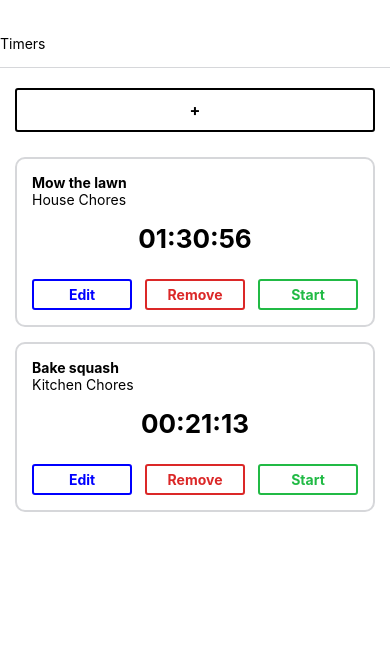
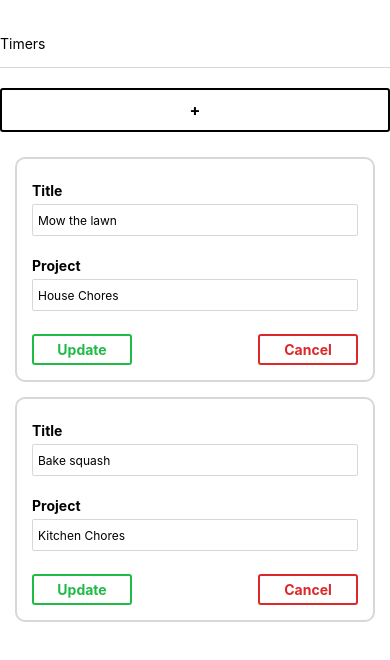
Before and after one commit to harlemtraveler/React-Native-Time-Tracker, a React Native app: screen / in a window 390 px wide. Shown: the top 660 px of the page. Built offline with nearby package versions, Linux system fonts and the light colour scheme.

Commit message:
Add state to "EditableTimer" & "ToggleableTimerForm" components

```diff
--- a/components/EditableTimer.js
+++ b/components/EditableTimer.js
@@ -3,20 +3,26 @@ import React, { Component } from 'react';
 import Timer from './Timer';
 import TimerForm from './TimerForm';
 
-// EditableTimer is defined as a Functional Component
-export default function EditableTimer({
-  id,
-  title,
-  project,
-  elapsed,
-  isRunning,
-  editFormOpen,
-}) {
+class EditableTimer extends Component {
+  state = { editFormOpen: false };
+
+  render() {
+    // Pull editFormOpen from state & all other attributes from props
+    const { id, title, project, elapsed, isRunning } = this.props;
+    const { editFormOpen } = this.state;
+
+    //
     if (editFormOpen) {
-    return <TimerForm id={id} title={title} project={project} />;
+      return (
+        <TimerForm
+          id={id}
+          title={title}
+          project={project}
+        />
+      );
     }
     return (
-    <Timer
+      <TimerForm
         id={id}
         title={title}
         project={project}
@@ -25,3 +31,7 @@ export default function EditableTimer({
       />
     );
   }
+
+}
+
+export default EditableTimer;
--- a/components/ToggleableTimerForm.js
+++ b/components/ToggleableTimerForm.js
@@ -1,22 +1,41 @@
 import React, { Component } from 'react';
 import { StyleSheet, View } from 'react-native';
-
 import TimerButton from './TimerButton';
 import TimerForm from './TimerForm';
 
-export default function ToggleableTimerForm({ isOpen }) {
-  return (
-    <View style={[styles.container, !isOpen && styles.buttonPadding]}>
-      {isOpen ? <TimerForm /> : <TimerButton title="+" color="black" />}
-    </View>
-  );
+class ToggleableTimerForm extends Component {
+  state = { isOpen: false };
+
+  handleFormOpen = () => {
+    this.setState({ isOpen: true });
+  };
+
+  render() {
+    const { isOpen } = this.state;
+
+    return (
+      <View style={[styles.container, !isOpen && styles.buttonPadding]}>
+        {isOpen ? (
+          <TimerForm />
+        ) : (
+          <TimerButton
+            title="+"
+            color="black"
+            onPress={this.handleFormOpen}
+          />
+        )}
+      </View>
+    );
+  }
 }
 
 const styles = StyleSheet.create({
   container: {
     paddingVertical: 10,
   },
-  buttonPadding: {
+  buttonContainer: {
     paddingHorizontal: 15,
   },
 });
+
+export default ToggleableTimerForm;
```
Lines whose indentation alone changed are shown as unchanged.
